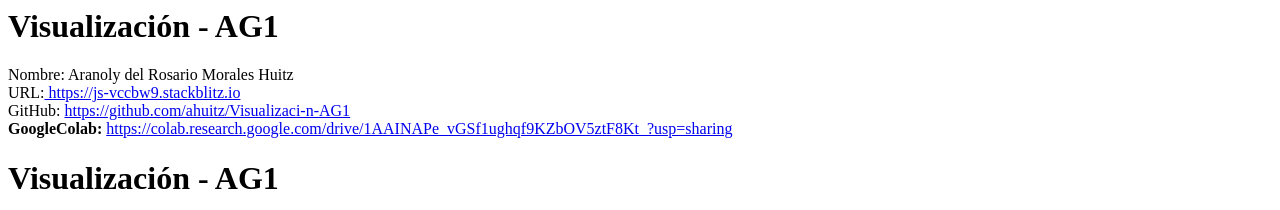
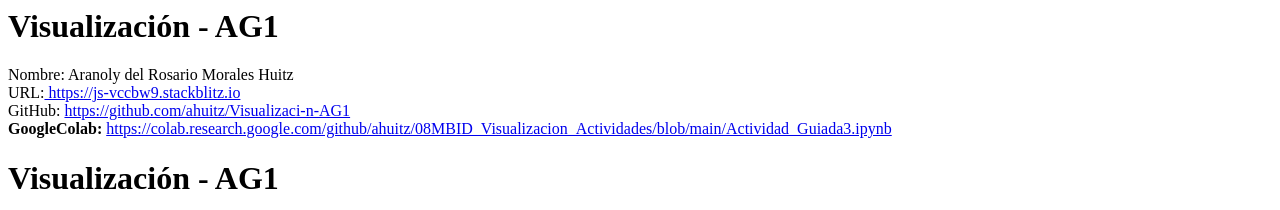
Before and after one commit to ahuitz/Visualizaci-n-AG1, a website: page index.html in a window 1280 px wide. Shown: the top 210 px of the page. Drawn offline with Linux system fonts and the light colour scheme.

Commit message:
modificación de ruta colab

```diff
--- a/index.html
+++ b/index.html
@@ -5,7 +5,7 @@ URL:<a href= https://js-vccbw9.stackblitz.io> https://js-vccbw9.stackblitz.io </
 GitHub: <a href = https://github.com/ahuitz/Visualizaci-n-AG1> https://github.com/ahuitz/Visualizaci-n-AG1 </a><br>
 
 <b> GoogleColab: </b>
-<a href= "https://colab.research.google.com/drive/1AAINAPe_vGSf1ughqf9KZbOV5ztF8Kt_?usp=sharing" >https://colab.research.google.com/drive/1AAINAPe_vGSf1ughqf9KZbOV5ztF8Kt_?usp=sharing</a>
+<a href= "https://colab.research.google.com/github/ahuitz/08MBID_Visualizacion_Actividades/blob/main/Actividad_Guiada3.ipynb" >https://colab.research.google.com/github/ahuitz/08MBID_Visualizacion_Actividades/blob/main/Actividad_Guiada3.ipynb</a>
 
 
 <h1> Visualización - AG1 </h1>
```
